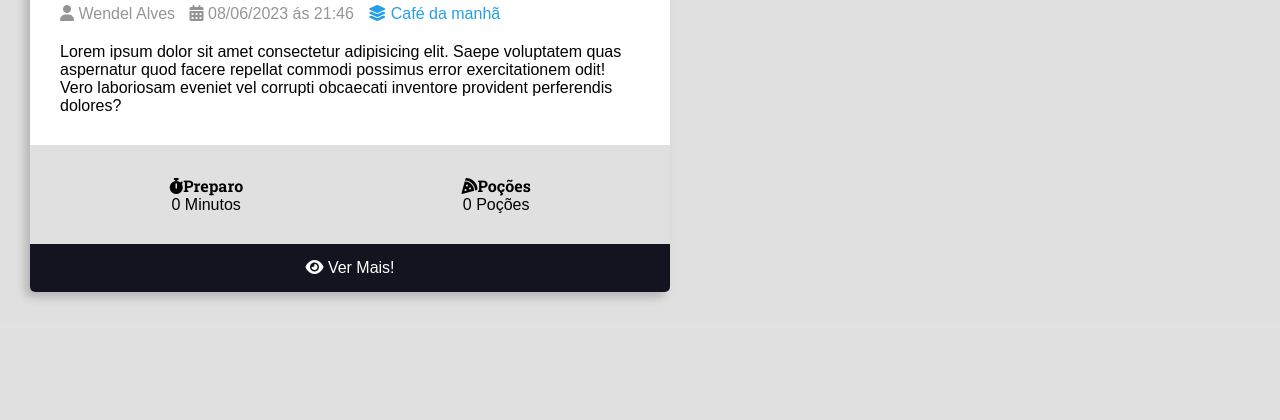
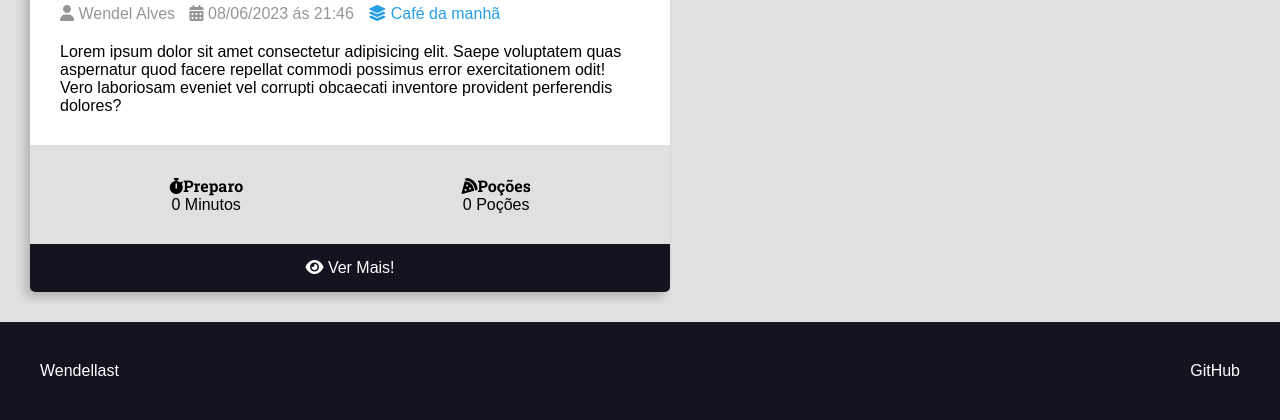
Before and after one commit to wendellast/Django, a Python web app: template recipes/templates/recipes/pages/home.html in a window 1280 px wide. Shown: the part 653-1073 px from the top of the page. Before the commit the page ends 975 px from the top, so only its background shows below. Run offline with Jinja, Linux system fonts and the light colour scheme; the template is opened without the code that fills it, so the values that code supplies are empty; some libraries are stand-ins or nearby versions.

Commit message:
footer pronto

```diff
--- a/recipes/templates/recipes/pages/home.html
+++ b/recipes/templates/recipes/pages/home.html
@@ -11,6 +11,8 @@
 
     </div>
   </main>
+
+  {% include 'recipes/partials/footer.html' %}
 </body>
 
 </html>
--- /dev/null
+++ b/recipes/templates/recipes/partials/footer.html
@@ -0,0 +1,16 @@
+<footer class="main-footer">
+  <div class="developer">
+    <a href="https://github.com/wendellast" target="_blank" rel="no-referrer"
+      >Wendellast</a
+    >
+  </div>
+
+  <div class="powered">
+    <a
+      href="https://github.com/wendellast/Django"
+      target="_blank"
+      rel="no-referrer"
+      >GitHub</a
+    >
+  </div>
+</footer>
--- a/recipes/templates/recipes/partials/head.html
+++ b/recipes/templates/recipes/partials/head.html
@@ -270,10 +283,32 @@
         transition: all 300ms ease-in-out;
       }
 
-    .recipe-footer a:hover{
+      .recipe-footer a:hover {
         filter: brightness(2);
       }
+
       /* MAIN */
 
+      /* Footer */
+      .main-footer {
+        display: flex;
+        align-items: center;
+        justify-content: space-between;
+        padding: var(--spacing-gutter-large);
+        color: var(--color-white);
+        background-color: var(--color-primary-dark);
+      }
+
+      .main-footer a {
+        color: var(--color-white);
+        transition: all 300ms ease-in-out;
+        text-decoration: none;
+      }
+
+      .main-footer a:hover {
+        filter: brightness(0.5);
+      }
+
+      /* Footer */
     </style>
   </head>
```
Also changed, not shown: other parts of recipes/templates/recipes/partials/head.html (+44 -31 lines). Lines whose indentation alone changed are shown as unchanged.
